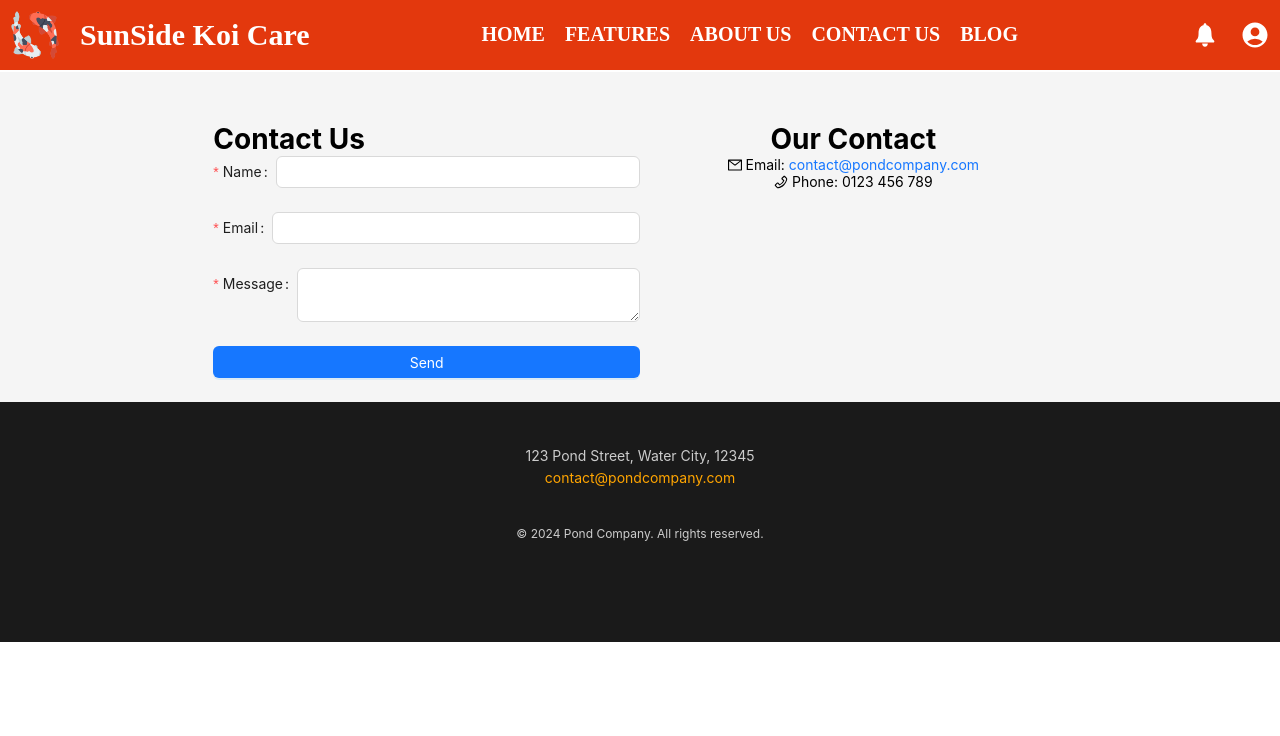
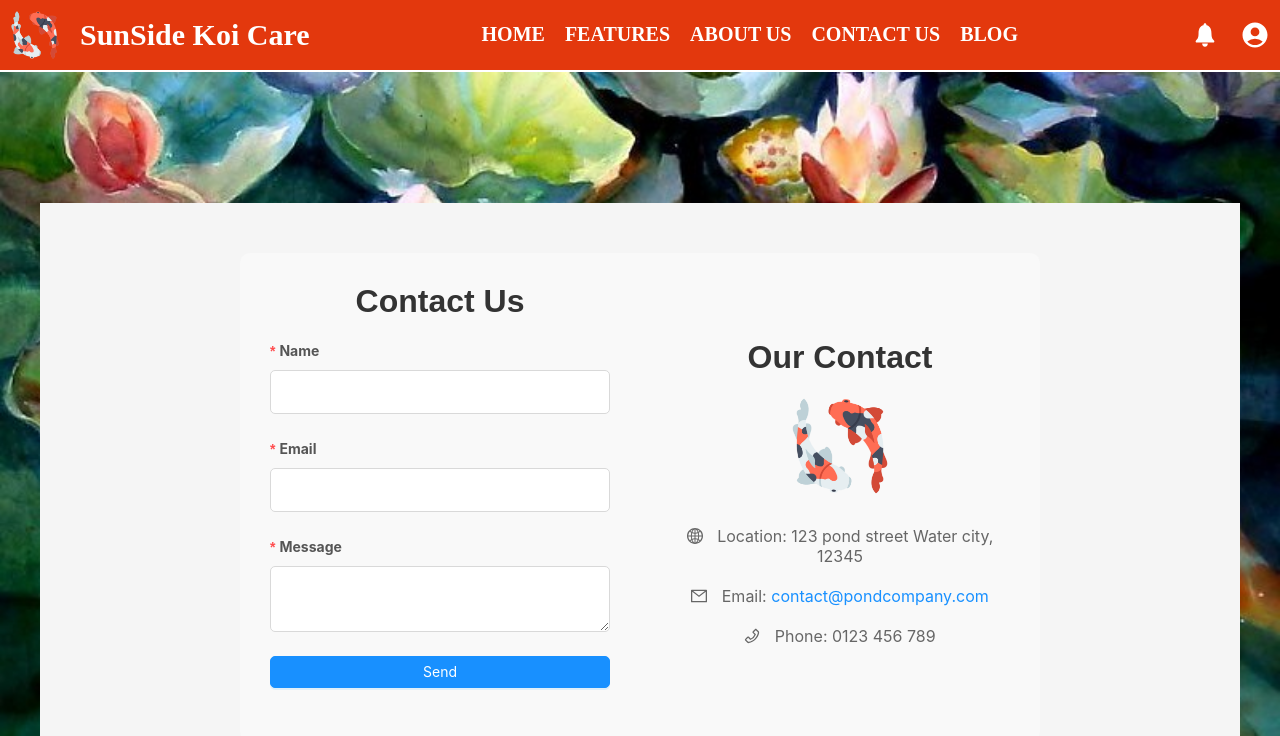
Before and after one commit to AntiHero23/SWP-Project, a React (Vite) app: page /contact in a window 1280 px wide. Shown: the top 736 px of the page. Built offline with nearby package versions, Linux system fonts and the light colour scheme.

Commit message:
added various scss pages

```diff
--- a/src/page/Contact/index.jsx
+++ b/src/page/Contact/index.jsx
@@ -1,7 +1,9 @@
 import React from "react";
 import { Layout, Row, Col, Form, Input, Button } from "antd";
-import { MailOutlined, PhoneOutlined } from "@ant-design/icons";
+import { GlobalOutlined, MailOutlined, PhoneOutlined } from "@ant-design/icons";
 import api from "../../config/axios";
+import logo from "../../assets/icon.png"
+import "./index.scss";
 
 const Contact = () => {
   const [form] = Form.useForm();
@@ -23,11 +25,15 @@ const Contact = () => {
   };
 
   return (
+    <div className="contact">
+    <div className="contact-container">
     <Layout>
+      <div className="contact-container">
       <Row justify="center" style={{ marginTop: 50 }}>
-        <Col span={8}>
+        <Col  span={8}>
+        <div className="contact-form">
           <h1>Contact Us</h1>
-          <Form form={form} name="basic" onFinish={onFinish}>
+          <Form layout="vertical" form={form} name="basic" onFinish={onFinish}>
             <Form.Item
               label="Name"
               name="name"
@@ -60,9 +66,17 @@ const Contact = () => {
               </Button>
             </Form.Item>
           </Form>
+        </div>
         </Col>
-        <Col span={8} style={{ textAlign: "center" }}>
+        <Col className="contact-info" span={8} style={{ textAlign: "center" }}>
           <h1>Our Contact</h1>
+          <img
+          src= {logo}
+          className="contact-logo"
+          />
+          <p>
+            <GlobalOutlined /> Location: 123 pond street  Water city, 12345
+          </p>
           <p>
             <MailOutlined /> Email:{" "}
             <a href="mailto:contact@pondcompany.com">contact@pondcompany.com</a>
@@ -72,8 +86,13 @@ const Contact = () => {
           </p>
         </Col>
       </Row>
+      </div>
     </Layout>
+    </div>
+    </div>
   );
 };
 
+
+
 export default Contact;
--- /dev/null
+++ b/src/page/Contact/index.scss
@@ -0,0 +1,102 @@
+.contact {
+    background-image: url('../../assets/LoginBg.png');
+    background-size: cover;
+    background-attachment: fixed;
+    min-height: 100vh;
+    display: flex;
+    justify-content: center;
+    align-items: center;
+    padding: 20px;
+
+    .contact-container {
+    //   background-color: rgba(255, 255, 255, 0.9);
+    //   box-shadow: 0 8px 16px rgba(0, 0, 0, 0.1);
+      border-radius: 10px;
+    //   padding: 50px;
+      max-width: 1200px;
+      width: 100%;
+
+      .ant-layout.css-dev-only-do-not-override-1qhpsh8 {
+        background-color: rgba(255, 255, 255, 0) !important;
+      }
+
+    }
+
+    h1 {
+      color: #333;
+      font-family: 'Poppins', sans-serif;
+      text-align: center;
+      font-size: 32px;
+      margin-bottom: 20px;
+    }
+
+    .contact-form {
+      background-color: #f9f9f9;
+      padding: 30px;
+      background-color: #f9f9f9;
+      border-top-left-radius: 10px;
+      border-bottom-left-radius: 10px;
+
+      .ant-form-item-label > label {
+        color: #555;
+        font-weight: bold;
+      }
+
+      .ant-input,
+      .ant-input-textarea {
+        padding: 10px;
+        border-radius: 5px;
+        // border: 1px solid #ccc;
+      }
+
+      .ant-btn-primary {
+        width: 100%;
+        background-color: #1890ff;
+        border-color: #1890ff;
+        border-radius: 5px;
+
+        &:hover {
+          background-color: #40a9ff;
+          border-color: #40a9ff;
+        }
+      }
+    }
+
+    .contact-info {
+      background-color: #f9f9f9;
+      border-top-right-radius: 10px;
+      border-bottom-right-radius: 10px;
+      display: flex;
+      flex-direction: column;
+      align-items: center;
+      justify-content: center;
+      padding: 30px;
+      text-align: center;
+
+      .contact-logo {
+        width: 100px;
+        margin-bottom: 20px;
+      }
+
+      p {
+        font-size: 16px;
+        color: #666;
+        margin: 10px 0;
+
+        a {
+          color: #1890ff;
+          text-decoration: none;
+
+          &:hover {
+            text-decoration: underline;
+          }
+        }
+      }
+
+      svg {
+        margin-right: 10px;
+        vertical-align: middle;
+      }
+    }
+
+  }
--- a/src/page/product-detail/index.jsx
+++ b/src/page/product-detail/index.jsx
@@ -30,17 +30,19 @@ function ProductDetail() {
 
   return (
     <div className="product-detail">
-      <h1 style={{ textAlign: "center" }}>Product Detail</h1>
+      {/* <h1 style={{ textAlign: "center" }}>Product Detail</h1> */}
+      <div className="product-info">
       {!loading && postDetail && (
         <div>
-          <h2>{postDetail.productName}</h2>
+          <h2 className="product-name">{postDetail.productName}</h2>
           <img
             src={postDetail.image}
             alt={postDetail.productName}
             className="product-image"
           />
-          <p className="product-desc">Description: {postDetail.description}</p>
-
+            <p className="product-desc">
+             <span className="desc-label">Description:</span> {postDetail.description}
+            </p>
           <p className="product-price">Price: {postDetail.productPrice} VND</p>
           <a href={postDetail.link} className="product-link">
             Product Link
@@ -48,6 +50,7 @@ function ProductDetail() {
         </div>
       )}
     </div>
+    </div>
   );
 }
 
--- a/src/page/product-detail/index.scss
+++ b/src/page/product-detail/index.scss
@@ -1,25 +1,81 @@
 .product-detail {
+    text-align: center;
+    padding: 20px;
     display: flex;
     flex-direction: column;
+    background-image: url('../../assets/LoginBg.png');
+    background-size: cover;
+    background-attachment: fixed;
+    border-radius: 10px;
+    box-shadow: 0 4px 8px rgba(0, 0, 0, 0.2);
+    justify-content: center;
     align-items: center;
-    padding: 20px;
+
+
+    .product-info{
         background-color: rgba(255, 255, 255, 0.9);
-    border-radius: 15px;
-    box-shadow: 0 4px 8px rgba(0, 0, 0, 0.1);
+        padding: 40px;
+        border-radius: 25px;
+        box-shadow: 0 8px 16px rgba(0, 0, 0, 0.1);
+        max-width: 1200px;
+        width: 100%;
+    }
+
+    // h1 {
+    //   font-size: 2.5rem;
+    //   color:  #2b98f8;
+    //   margin-bottom: 20px;
+    //   font-family: 'Oswald', sans-serif; // Font style for the title
+    // }
+
+    .product-name {
+      font-size: 2rem;
+      font-weight: bold;
+      color: #3790e4;
+      margin-bottom: 10px;
     }
 
     .product-image {
-    width: 100%;
-    max-width: 500px;
-    border-radius: 10px;
-    margin-bottom: 20px;
-    box-shadow: 0 4px 8px rgba(0, 0, 0, 0.2);
+      max-width: 40%;
+      height: auto;
+      border-radius: 8px;
+      margin-bottom: 15px;
+      box-shadow: 0 4px 6px rgba(0, 0, 0, 0.1);
     }
 
-.product-description {
-    font-size: 16px;
-    color: #333;
-    text-align: center;
+    .product-desc {
+      font-size: 1.2rem;
+      color: #6d6d6d;
+      margin-bottom: 10px;
+      line-height: 1.6;
+      text-align: inherit;
+
+      .desc-label {
+        font-weight: bold;
+        text-decoration: underline;
+        color: #3790e4;;
+      }
+    }
+
+    .product-price {
+      font-size: 1.5rem;
+      color: #ffa600;
+      font-weight: bold;
       margin-bottom: 20px;
-    line-height: 1.5;
     }
+
+    .product-link {
+      font-size: 1.2rem;
+      color: #fff;
+      background-color: #007bff;
+      padding: 10px 20px;
+      text-decoration: none;
+      border-radius: 6px;
+      box-shadow: 0 2px 4px rgba(0, 0, 0, 0.1);
+      transition: background-color 0.3s ease;
+
+      &:hover {
+        background-color: #0056b3;
+      }
+    }
+  }
--- a/src/page/recommendation/index.jsx
+++ b/src/page/recommendation/index.jsx
@@ -35,9 +35,6 @@ function Recommendation() {
                       height="100px"
                     />
                     <p className="product-price">Price: {item.productPrice}</p>
-                    <p className="product-desc">
-                      Description: {item.description}
-                    </p>
                     <p>
                       <a className="product-link" href={item.link}>
                         Go to product page
```
Lines whose indentation alone changed are shown as unchanged.
